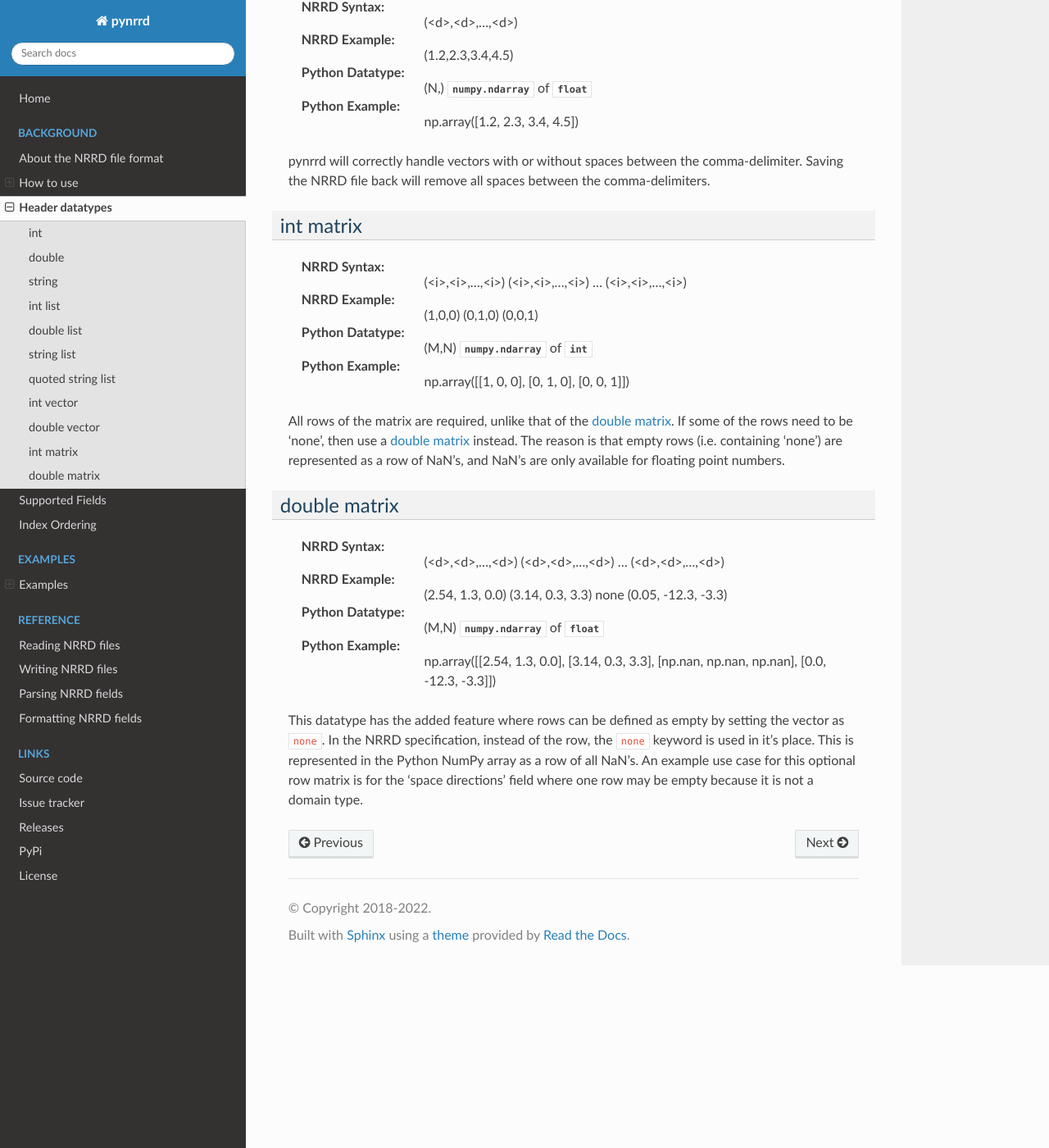
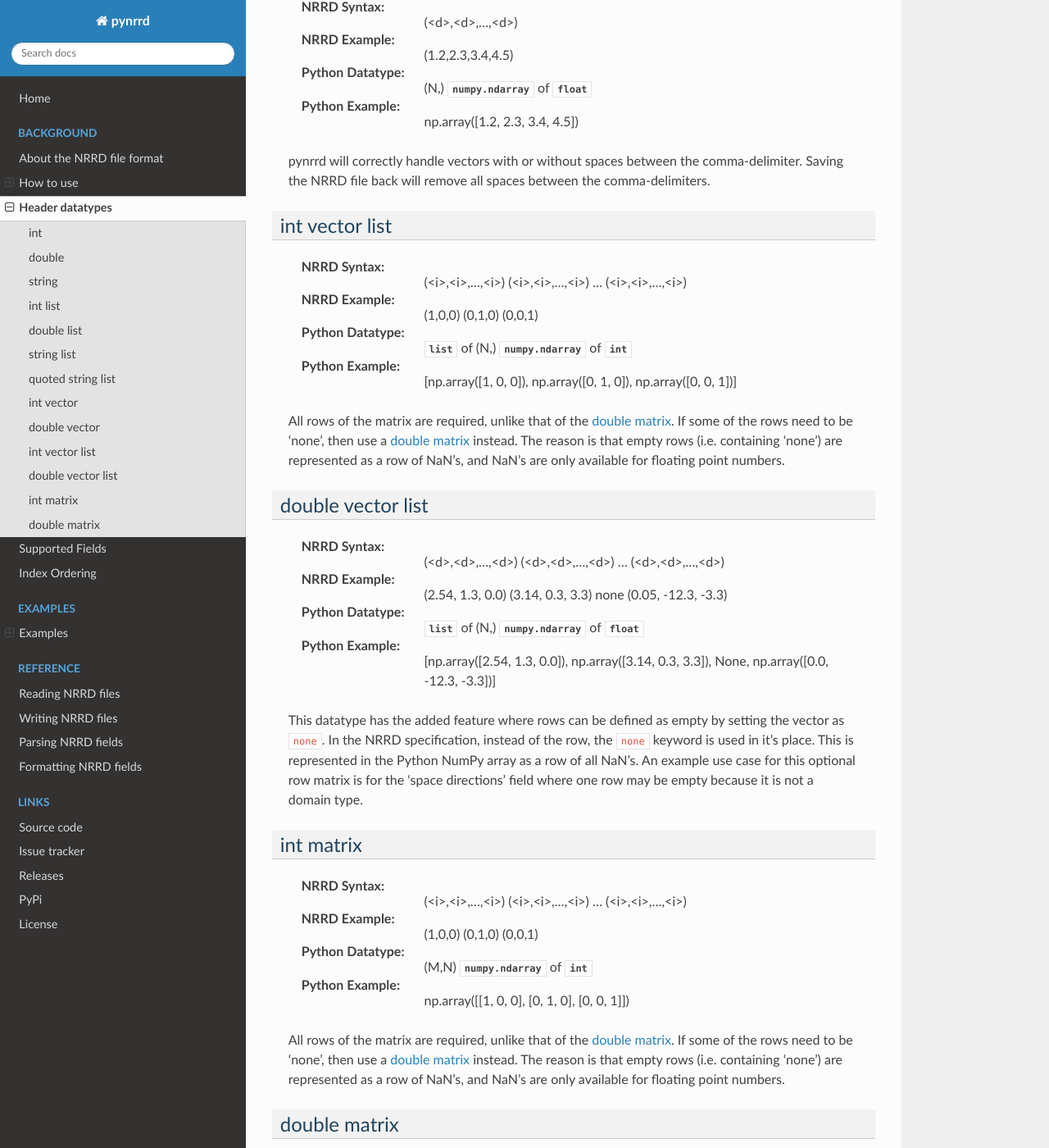
Before and after one commit to mhe/pynrrd, a Sphinx documentation site: the page built from docs/source/background/datatypes.rst, in a window 1280 px wide and 1400 px high, scrolled down 2328 px. Shown: the whole window at 82% size. Built offline with Sphinx 7.4.7 and the Read the Docs theme 3.1.0, drawn with Linux system fonts in a browser that asks for light colours.

Commit message:
Document new types `int vector list` and `double vector list`

```diff
--- a/docs/source/background/datatypes.rst
+++ b/docs/source/background/datatypes.rst
@@ -72,6 +72,24 @@ double vector
 
 pynrrd will correctly handle vectors with or without spaces between the comma-delimiter. Saving the NRRD file back will remove all spaces between the comma-delimiters.
 
+int vector list
+~~~~~~~~~~~~~~~~~~
+:NRRD Syntax: (<i>,<i>,...,<i>) (<i>,<i>,...,<i>) ... (<i>,<i>,...,<i>)
+:NRRD Example: (1,0,0) (0,1,0) (0,0,1)
+:Python Datatype: :class:`list` of (N,) :class:`numpy.ndarray` of :class:`int`
+:Python Example: [np.array([1, 0, 0]), np.array([0, 1, 0]), np.array([0, 0, 1])]
+
+All rows of the matrix are required, unlike that of the `double matrix`_. If some of the rows need to be 'none', then use a `double matrix`_ instead. The reason is that empty rows (i.e. containing 'none') are represented as a row of NaN's, and NaN's are only available for floating point numbers.
+
+double vector list
+~~~~~~~~~~~~~~~~~~
+:NRRD Syntax: (<d>,<d>,...,<d>) (<d>,<d>,...,<d>) ... (<d>,<d>,...,<d>)
+:NRRD Example: (2.54, 1.3, 0.0) (3.14, 0.3, 3.3) none (0.05, -12.3, -3.3)
+:Python Datatype: :class:`list` of (N,) :class:`numpy.ndarray` of :class:`float`
+:Python Example: [np.array([2.54, 1.3, 0.0]), np.array([3.14, 0.3, 3.3]), None, np.array([0.0, -12.3, -3.3])]
+
+This datatype has the added feature where rows can be defined as empty by setting the vector as :code:`none`. In the NRRD specification, instead of the row, the :code:`none` keyword is used in it's place. This is represented in the Python NumPy array as a row of all NaN's. An example use case for this optional row matrix is for the 'space directions' field where one row may be empty because it is not a domain type.
+
 int matrix
 ~~~~~~~~~~
 :NRRD Syntax: (<i>,<i>,...,<i>) (<i>,<i>,...,<i>) ... (<i>,<i>,...,<i>)
```
